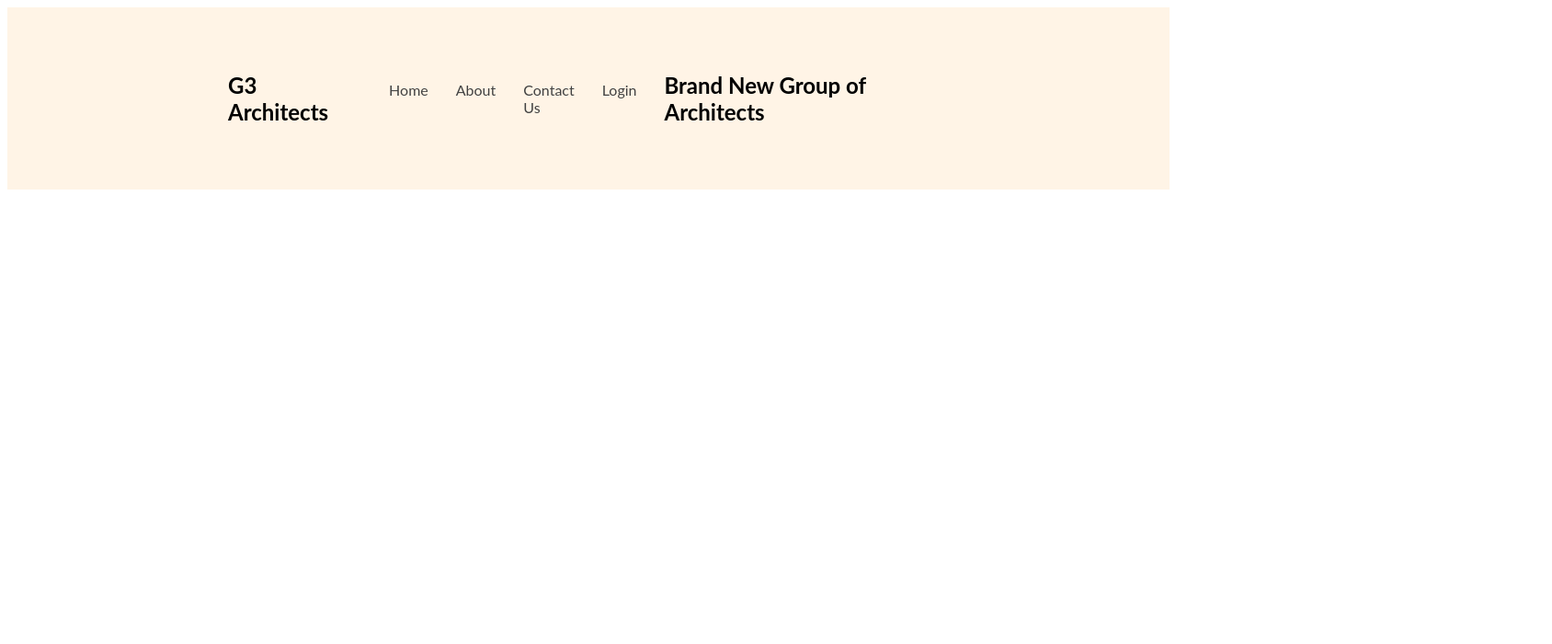
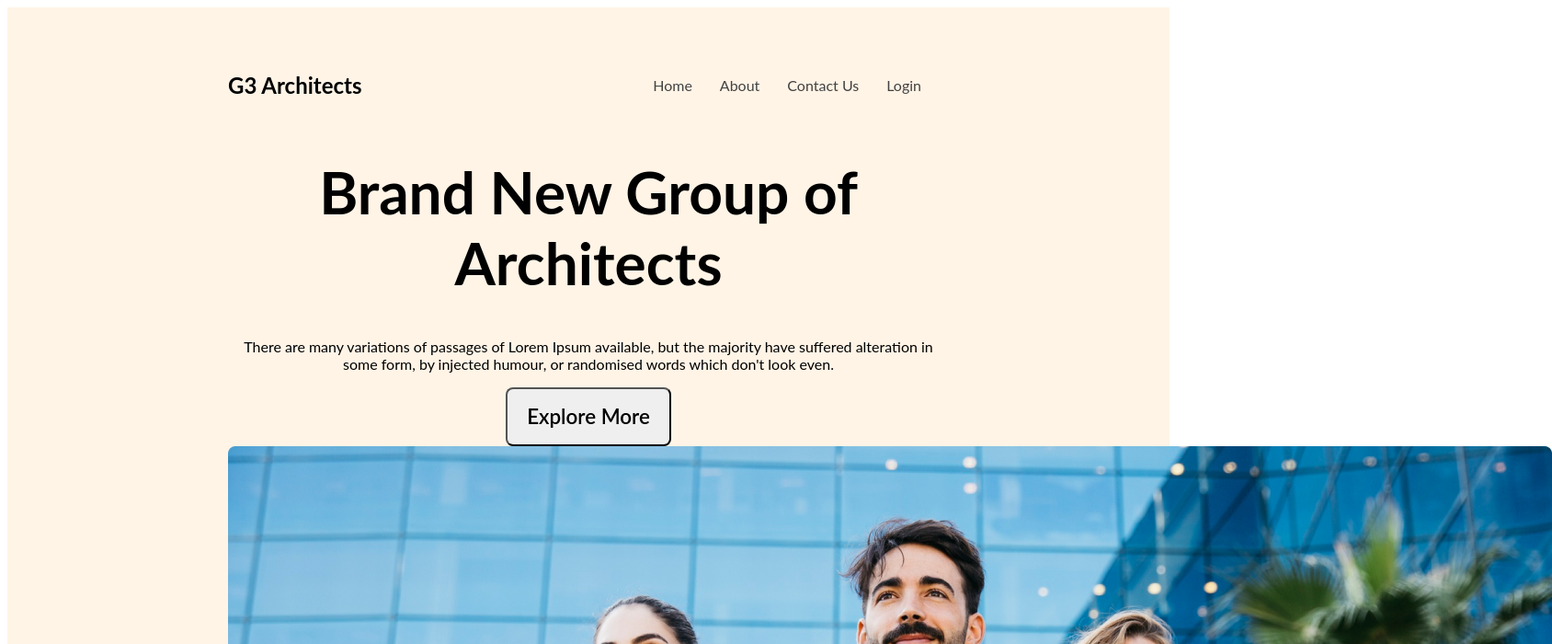
Before and after one commit to sujon157/g3-architects-website, a plain HTML site: page index.html in a window 1280 px wide. Shown: the top 700 px of the page at 92% size, 1688 px wide, since content can reach past the window. Drawn offline with Linux system fonts and the light colour scheme.

Commit message:
banner section about added ending

```diff
--- a/index.html
+++ b/index.html
@@ -1,11 +1,13 @@
 <!DOCTYPE html>
 <html lang="en">
+
 <head>
     <meta charset="UTF-8">
     <meta name="viewport" content="width=device-width, initial-scale=1.0">
     <title>G3 Architects</title>
     <link rel="stylesheet" href="styles/architects.css">
 </head>
+
 <body>
     <header>
         <nav>
@@ -16,10 +18,19 @@
                 <li><a href="">Contact Us</a></li>
                 <li><a href="">Login</a></li>
             </ul>
-            <div class="banner">
-             <h1 class="banner-title">Brand New Group of Architects</h1>
-            </div>
         </nav>
+        <div class="banner">
+           <div class="banner-content">
+            <h1 class="banner-title">Brand New Group of Architects</h1>
+            <p class="banner-description">
+                There are many variations of passages of Lorem Ipsum available, but the majority have suffered
+                alteration in some form, by injected humour, or randomised words which don't look even.
+            </p>
+            <button class="btn-primary">Explore More</button>
+           </div>
+            <img src="images/banner.png" alt="">
+        </div>
+
     </header>
     <main>
 
@@ -28,4 +39,5 @@
 
     </footer>
 </body>
+
 </html>
--- a/styles/architects.css
+++ b/styles/architects.css
@@ -1,26 +1,41 @@
 /* work sans font from google font  */
 @import url('https://fonts.googleapis.com/css2?family=Work+Sans:ital,wght@0,100..900;1,100..900&display=swap');
 
+/* Shared style */
 * {
     font-family: "Work Sans", sans-serif;
     font-family: 'Open Sans' sans-serif;
-    font-family: 'Lato' , sans-serif;
+    font-family: 'Lato', sans-serif;
 }
-    /* Header styles */
 
-header{
+.btn-primary {
+
+    font-size: 1.4rem;
+    font-weight: 600;
+    width: 180px;
+    height: 64px;
+
+    border-radius: 8px;
+}
+
+/* Header styles */
+
+header {
     background: rgba(255, 144, 14, 0.1);
     padding: 50px 240px;
 }
+
 nav {
     display: flex;
     justify-content: space-between;
     align-items: center;
 }
-nav > ul {
+
+nav>ul {
     display: flex;
 }
-nav li{
+
+nav li {
     list-style: none;
     margin-right: 30px;
     font-size: 1rem;
@@ -29,16 +44,41 @@ nav li{
 
 
 }
+
 nav li a {
     text-decoration: none;
     color: #424242;
 }
+
 nav-title {
 
-font-size: 3rem;
-font-weight: 700;
-line-height: 53px;
-color: #131313;
+    font-size: 3rem;
+    font-weight: 700;
+    line-height: 53px;
+    color: #131313;
 
 
 }
+
+/* banner style */
+.banner-content {
+    max-width: 800px;
+    margin: 0 auto;
+    text-align: center;
+}
+
+.banner-title {
+
+    font-size: 4rem;
+    font-weight: 700;
+
+
+}
+
+.banner-description {
+
+    font-size: 1rem;
+    font-weight: 400;
+
+
+}
```
